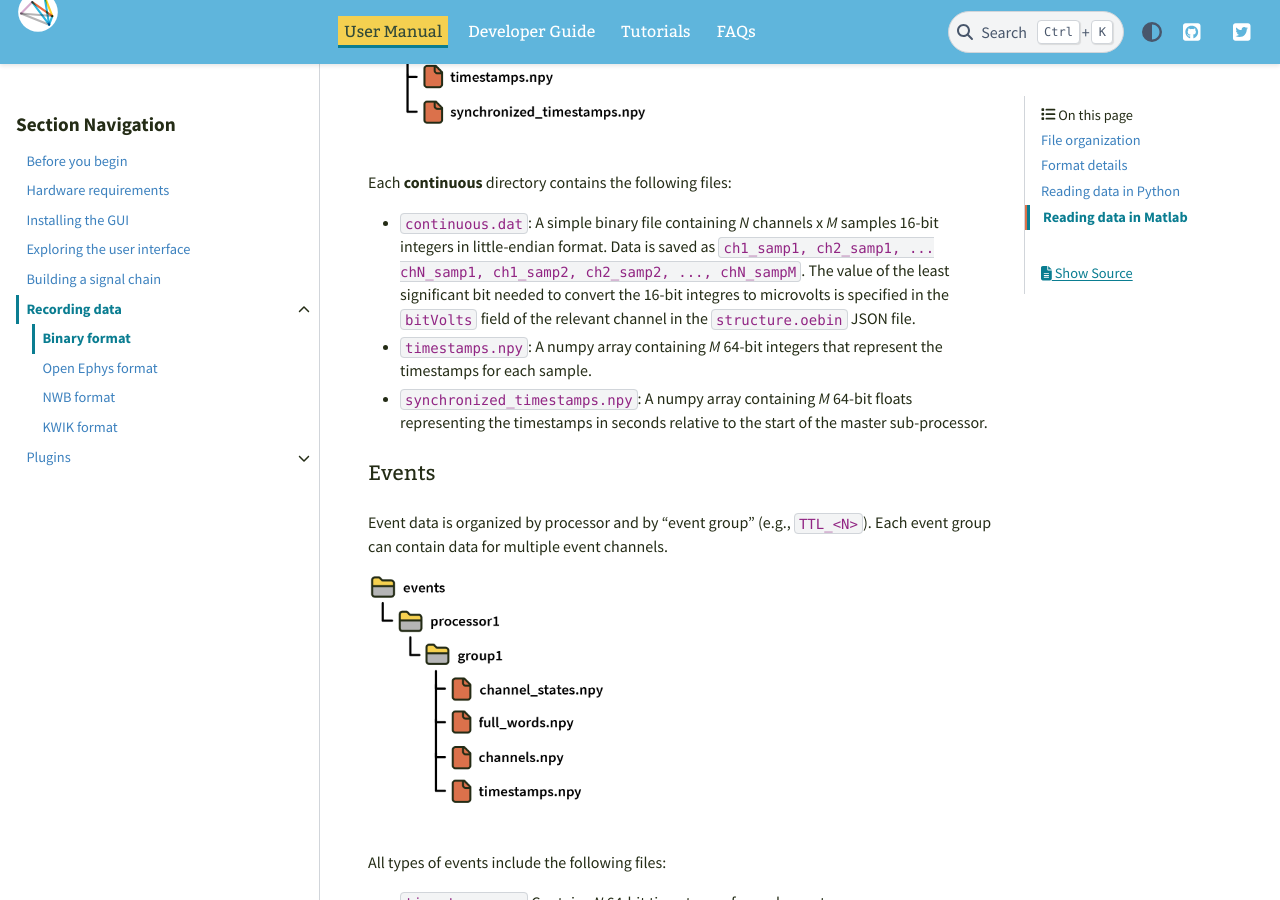
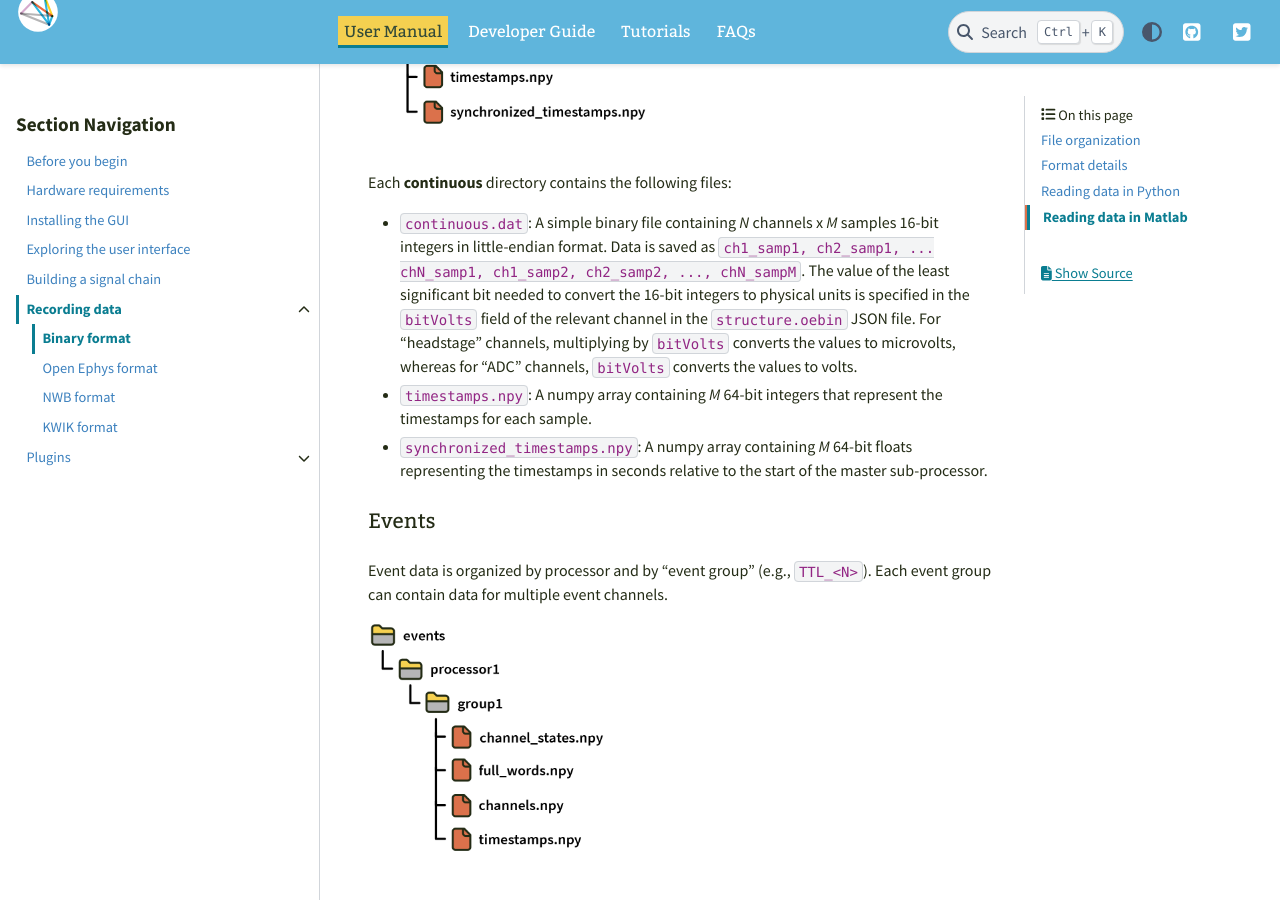
Before and after one commit to open-ephys/gui-docs, a Sphinx documentation site: the page built from source/User-Manual/Recording-data/Binary-format.rst, in a window 1280 px wide and 900 px high, scrolled down 2042 px. Built offline with Sphinx 7.4.7 and the PyData theme 0.15.4, drawn with Linux system fonts in a browser that asks for light colours.

Commit message:
Clarify units after bitVolts scaling

```diff
--- a/source/User-Manual/Recording-data/Binary-format.rst
+++ b/source/User-Manual/Recording-data/Binary-format.rst
@@ -58,7 +58,7 @@ Continuous data is grouped by sub-processor (a block of synchronously sampled ch
 
 Each **continuous** directory contains the following files:
 
-* :code:`continuous.dat`: A simple binary file containing *N* channels x *M* samples 16-bit integers in little-endian format. Data is saved as :code:`ch1_samp1, ch2_samp1, ... chN_samp1, ch1_samp2, ch2_samp2, ..., chN_sampM`. The value of the least significant bit needed to convert the 16-bit integres to microvolts is specified in the :code:`bitVolts` field of the relevant channel in the :code:`structure.oebin` JSON file.
+* :code:`continuous.dat`: A simple binary file containing *N* channels x *M* samples 16-bit integers in little-endian format. Data is saved as :code:`ch1_samp1, ch2_samp1, ... chN_samp1, ch1_samp2, ch2_samp2, ..., chN_sampM`. The value of the least significant bit needed to convert the 16-bit integers to physical units is specified in the :code:`bitVolts` field of the relevant channel in the :code:`structure.oebin` JSON file. For "headstage" channels, multiplying by :code:`bitVolts` converts the values to microvolts, whereas for "ADC" channels, :code:`bitVolts` converts the values to volts.
 
 * :code:`timestamps.npy`: A numpy array containing *M* 64-bit integers that represent the timestamps for each sample.
 
--- a/source/User-Manual/Recording-data/NWB-format.rst
+++ b/source/User-Manual/Recording-data/NWB-format.rst
@@ -101,7 +101,7 @@ Spike data is organized by electrode.
 
 Each **spikes** group contains the following datasets:
 
-* :code:`data`: array with dimensions *S* spikes x *N* channels x *M* samples containing the spike waveforms. The :code:`conversion` attribute stores the "bitVolts" value required to convert these values into volts.
+* :code:`data`: array with dimensions *S* spikes x *N* channels x *M* samples containing the spike waveforms. The :code:`conversion` attribute stores the "bitVolts" value required to convert these values into microvolts (headstage channels) or volts (ADC channels).
 
 * :code:`timestamps`: *S* 64-bit floats containing the timestamps (in seconds) corresponding to the peak of each spike
 
--- a/source/User-Manual/Recording-data/Open-Ephys-format.rst
+++ b/source/User-Manual/Recording-data/Open-Ephys-format.rst
@@ -69,7 +69,7 @@ All headers are 1024 bytes long, and are written as a MATLAB-compatible string w
 
 * bufferSize = 1024
 
-* bitVolts = (floating point value of microvolts/bit)
+* bitVolts = (floating point value of microvolts/bit for headstage channels, or volts/bit for ADC channels)
 
 For those not using MATLAB, each header entry is on a separate line with the following format:
 
```
